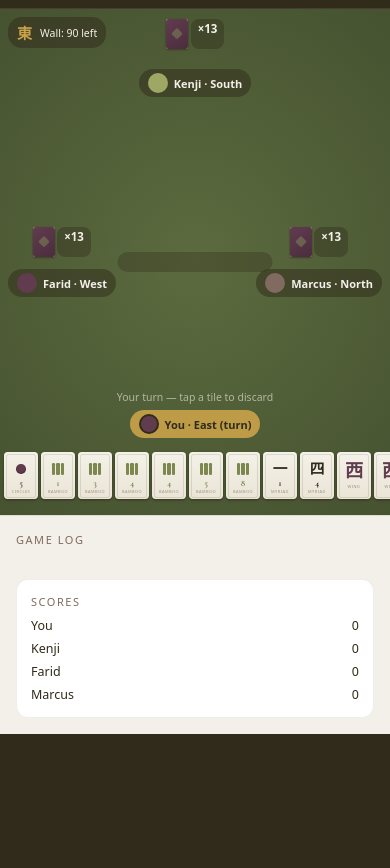
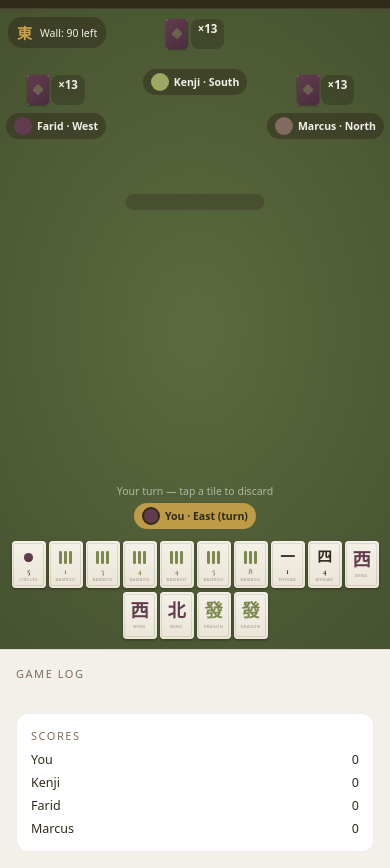
Before and after one commit to lordofaliens666/mahjong-web-game, a plain HTML site: page play.html in a window 390 px wide. Shown: the part 47-915 px from the top of the page. Before the commit the page ends 844 px from the top, so only its background shows below. Drawn offline with nearby package versions, Linux system fonts and the light colour scheme.

Commit message:
Improve mobile game board layout and positioning
Reorganize seat positions and layout on mobile devices to prevent collisions with the discard pile. Changes include:

- Move West/North seats up with absolute positioning (top: 66px) to avoid center discard pile
- Center the discard pile using absolute positioning
- Convert player hand tiles from horizontal scroll to wrap layout
- Adjust spacing, sizing, and padding throughout for better mobile UX
- Add text overflow handling for player names

```diff
--- a/play.html
+++ b/play.html
@@ -116,26 +116,29 @@
     .table-nav a { font-size: 12px; }
 
     .table-wrap { flex-direction: column; height: auto; min-height: calc(100vh - 56px); }
-    .felt { flex: none; height: 60vh; min-height: 400px; }
+    .felt { flex: none; height: auto; min-height: 640px; }
     .side-panel { width: 100%; max-height: 240px; border-left: none; border-top: 1px solid rgba(48,43,26,.1); padding: 16px; }
 
-    .seat-left, .seat-right { gap: 6px; }
-    .seat-left { left: 8px; }
-    .seat-right { right: 8px; }
+    /* West/North move up out of the vertical-center band so they never
+       collide with the discard pile, which lives dead center. */
+    .seat-left, .seat-right { top: 66px; transform: none; gap: 4px; }
+    .seat-left { left: 6px; }
+    .seat-right { right: 6px; }
     .seat-top { top: 10px; }
-    .seat-bottom { bottom: 10px; gap: 6px; }
+    .seat-bottom { bottom: 8px; gap: 5px; }
     .seat-tiles.vertical { flex-direction: row; }
-    .seat-tag { padding: 4px 9px; font-size: 11px; gap: 6px; }
-    .seat-avatar { width: 20px; height: 20px; }
+    .seat-tag { padding: 4px 8px; font-size: 10.5px; gap: 5px; max-width: 40vw; }
+    .seat-tag span { overflow: hidden; text-overflow: ellipsis; white-space: nowrap; }
+    .seat-avatar { width: 18px; height: 18px; }
 
     .wall-badge { padding: 5px 9px; top: 8px; left: 8px; }
     .wall-badge .count { font-size: 10.5px; }
 
-    .discard-pile { grid-template-columns: repeat(6, 20px); gap: 3px; padding: 10px; max-width: 220px; }
+    .discard-pile { position: absolute; top: 185px; left: 50%; transform: translateX(-50%); grid-template-columns: repeat(6, 18px); gap: 3px; padding: 8px; max-width: 200px; }
 
     #tiles-E {
-      max-width: 100vw; overflow-x: auto; -webkit-overflow-scrolling: touch;
-      padding: 2px 4px 6px; justify-content: flex-start;
+      max-width: 100%; flex-wrap: wrap; justify-content: center;
+      padding: 2px 8px; row-gap: 4px;
     }
     .action-row { gap: 6px; }
     .action-btn { padding: 8px 14px; font-size: 11.5px; }
```
